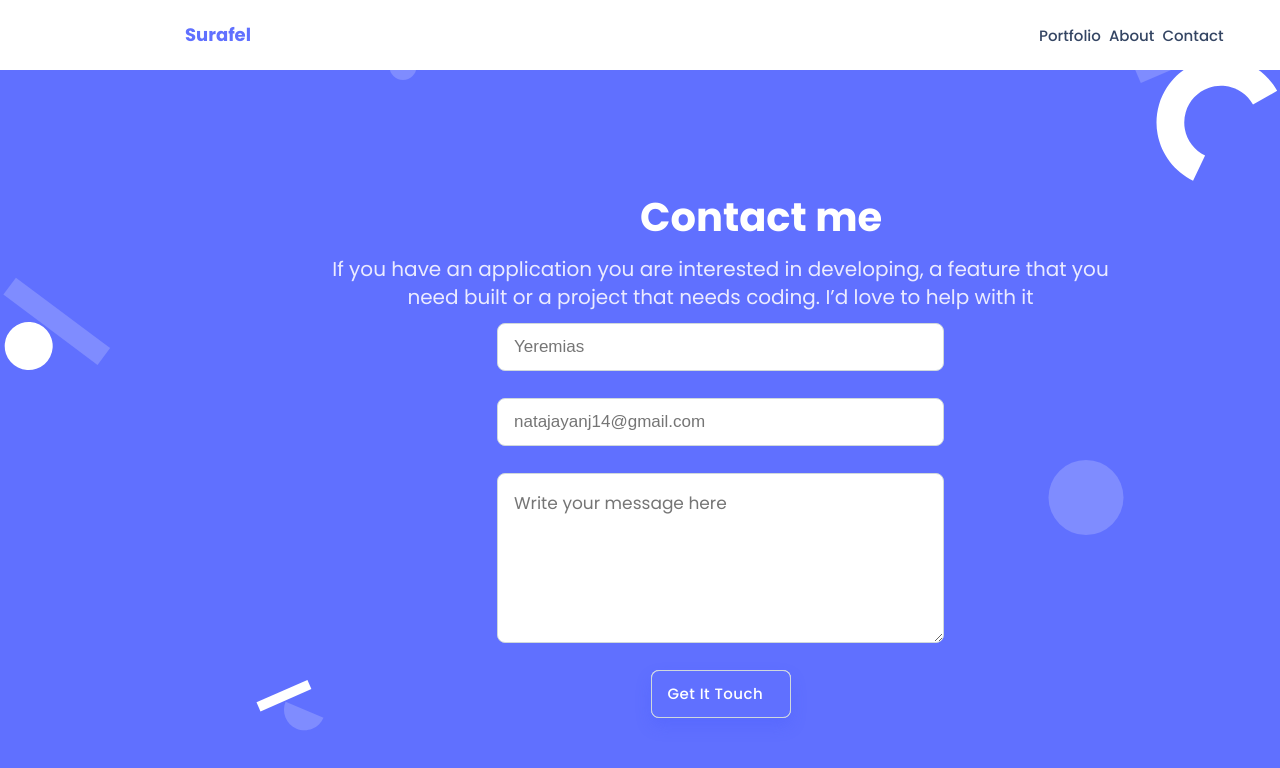
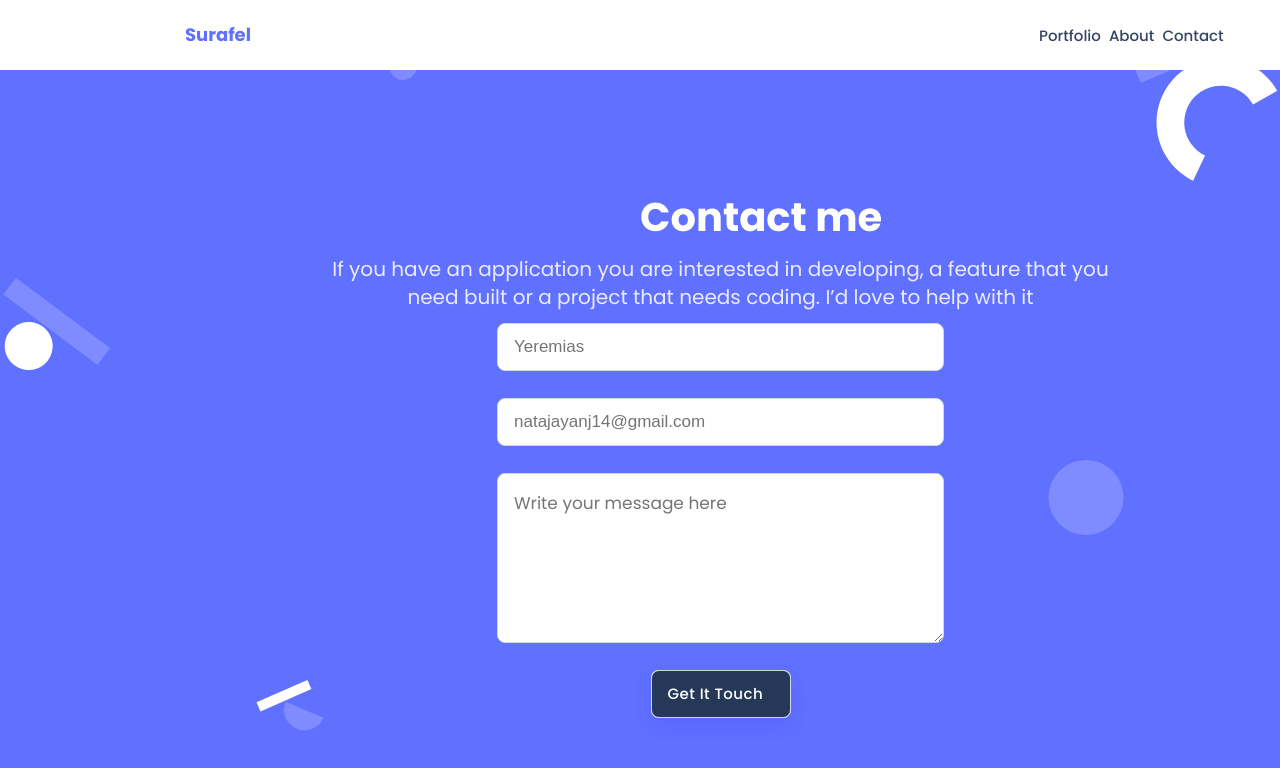
Before and after one commit to SurafelGetachewT/surafel-portifolio.github.io, a website: page index.html in a window 1280 px wide. In both pictures the pointer is over the button "Get It Touch". Shown: the part 4230-4998 px from the top of the page. Drawn offline with Linux system fonts and the light colour scheme.

Commit message:
Add the Hover effect for Get it Touch button

```diff
--- a/css/style.css
+++ b/css/style.css
@@ -1548,5 +1548,6 @@ form button:hover {
 
   .btn:hover {
     cursor: pointer;
-  }
-}
+    background-color: #253858;
+  }
+}
```
